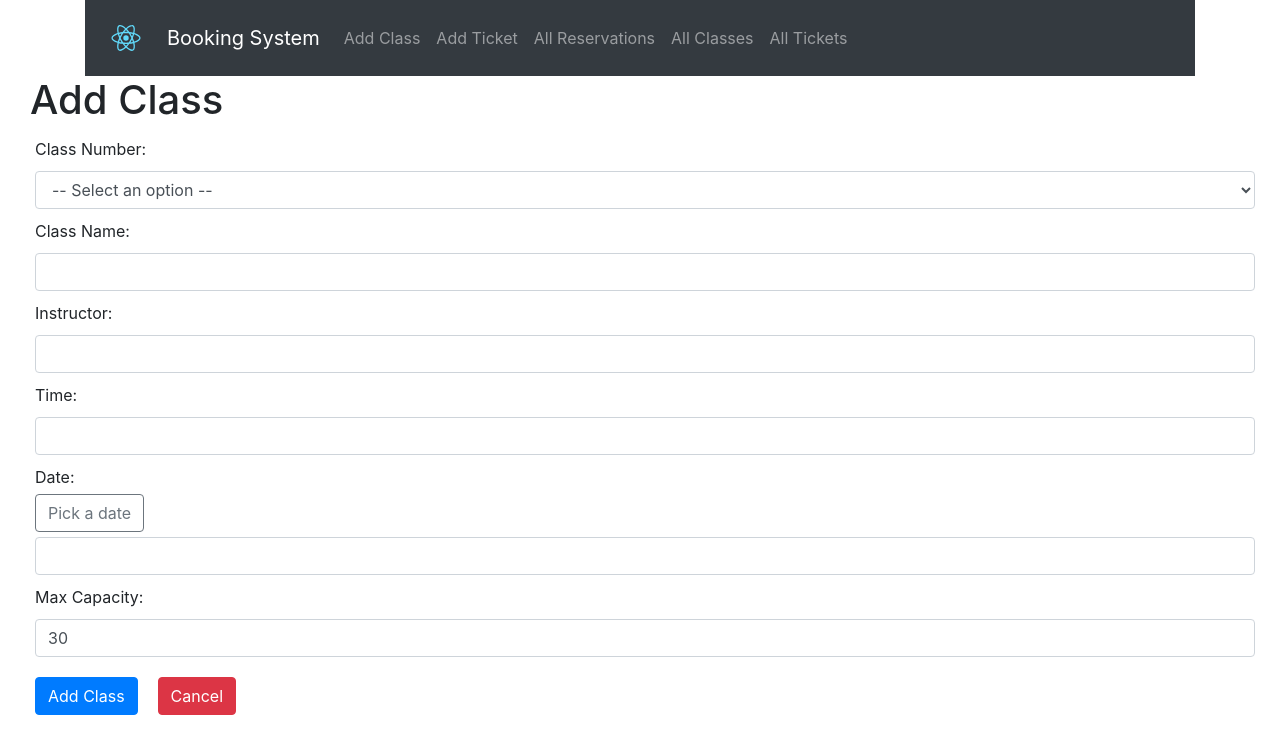
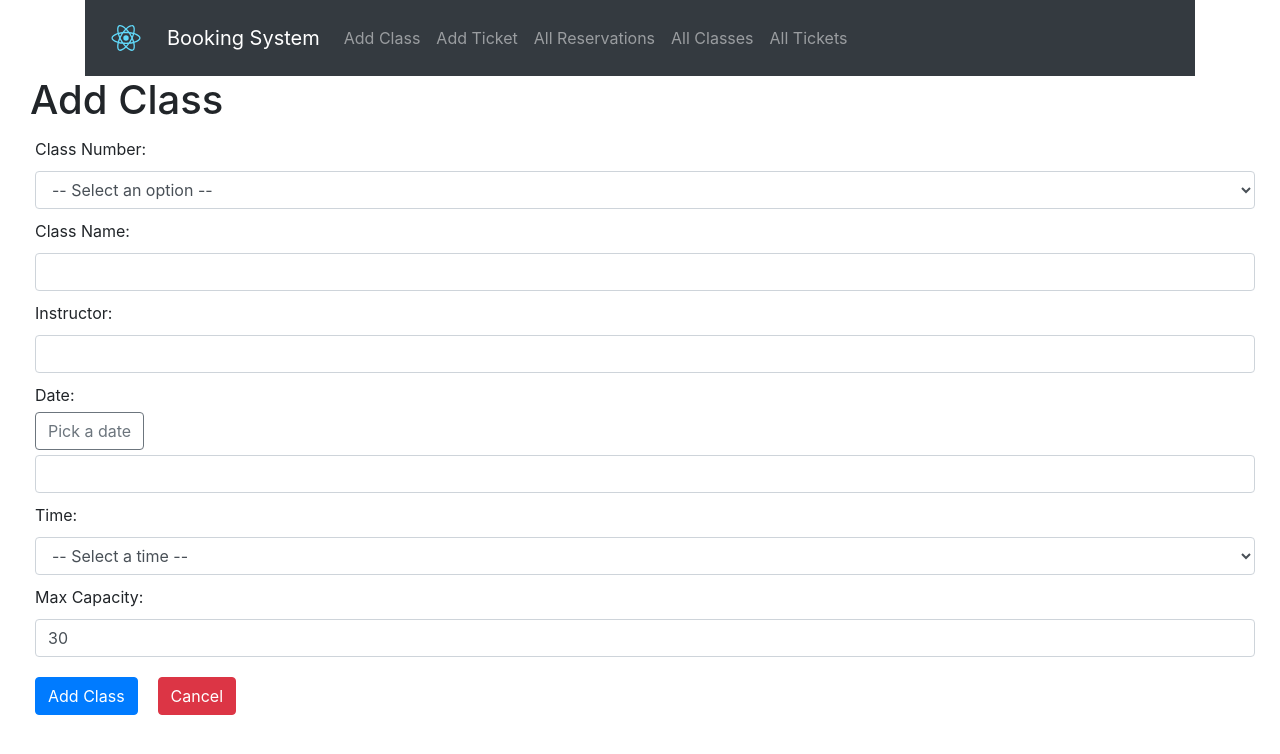
Before and after one commit to Title-Jirakul/eventBookingSystem, a React (Create React App) app in the folder client/: page /classes/create in a window 1280 px wide. Shown: the top 754 px of the page. Built offline with nearby package versions, Linux system fonts and the light colour scheme.

Commit message:
add fix time schedule

```diff
--- a/client/src/pages/ReservationsInsert.jsx
+++ b/client/src/pages/ReservationsInsert.jsx
@@ -227,11 +227,16 @@ class ReservationsInsert extends Component {
                 />
 
                 <Label>Time: </Label>
-                <InputText
-                    type="text"
-                    value={time}
-                    onChange={this.handleChangeInputTime}
-                />
+                <InputSelect onChange={this.handleChangeInputTime} defaultvalue={time}>
+                    <option hidden disabled selected value>-- Select a time --</option>
+                    <option value="09:00 - 10:30">09:00 - 10:30</option>
+                    <option value="11:00 - 12:30">11:00 - 12:30</option>
+                    <option value="11:00 - 13:00">11:00 - 13:00</option>
+                    <option value="14:00 - 15:30">14:00 - 15:30</option>
+                    <option value="16:30 - 17:30">16:30 - 17:30</option>
+                    <option value="16:30 - 18:00">16:30 - 18:00</option>
+                    <option value="16:30 - 18:30">16:30 - 18:30</option>
+                </InputSelect>
 
                 <Label>Available Classes: </Label>
                 <InputSelect onChange={this.handleChangeInputRoomSetting} defaultvalue="">
--- a/client/src/pages/RoomsInsert.jsx
+++ b/client/src/pages/RoomsInsert.jsx
@@ -176,13 +176,6 @@ class RoomsInsert extends Component {
                     onChange={this.handleChangeInputInstructor}
                 />
 
-                <Label>Time: </Label>
-                <InputText
-                    type="text"
-                    value={time}
-                    onChange={this.handleChangeInputTime}
-                />
-
                 <Label>Date: </Label>
                 <LilWrapper>
                     <DatePick parentCallback={this.handleChangeInputDatePicker}/>
@@ -192,6 +185,18 @@ class RoomsInsert extends Component {
                     value={date}
                     onChange={this.handleChangeInputDate}
                 />
+
+                <Label>Time: </Label>
+                <InputSelect onChange={this.handleChangeInputTime} defaultvalue={time}>
+                    <option hidden disabled selected value>-- Select a time --</option>
+                    <option value="09:00 - 10:30">09:00 - 10:30</option>
+                    <option value="11:00 - 12:30">11:00 - 12:30</option>
+                    <option value="11:00 - 13:00">11:00 - 13:00</option>
+                    <option value="14:00 - 15:30">14:00 - 15:30</option>
+                    <option value="16:30 - 17:30">16:30 - 17:30</option>
+                    <option value="16:30 - 18:00">16:30 - 18:00</option>
+                    <option value="16:30 - 18:30">16:30 - 18:30</option>
+                </InputSelect>
 
                 <Label>Max Capacity: </Label>
                 <InputText
```
